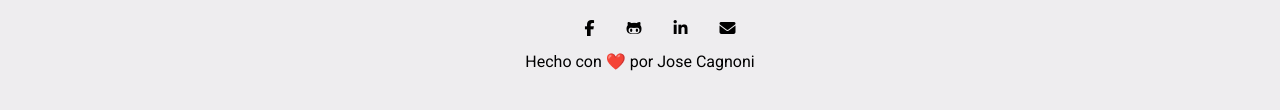
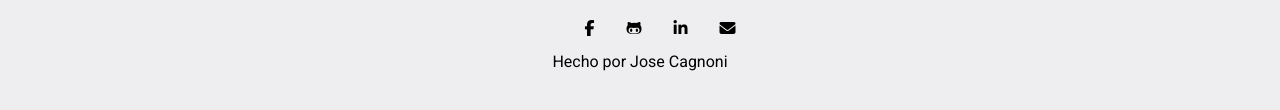
Before and after one commit to Jlcagnoni/porfolio1, a plain HTML site: page formulario.html in a window 1280 px wide. Shown: the part 682-792 px from the top of the page. Drawn offline with Linux system fonts and the light colour scheme.

Commit message:
Update formulario.html

```diff
--- a/formulario.html
+++ b/formulario.html
@@ -124,7 +124,7 @@
                     </li>
                 </ul>
                 <p class="text-footer">
-                    Hecho con ❤️ por Jose Cagnoni
+                    Hecho por Jose Cagnoni
                 </p>
             </div>
         </footer>
```
